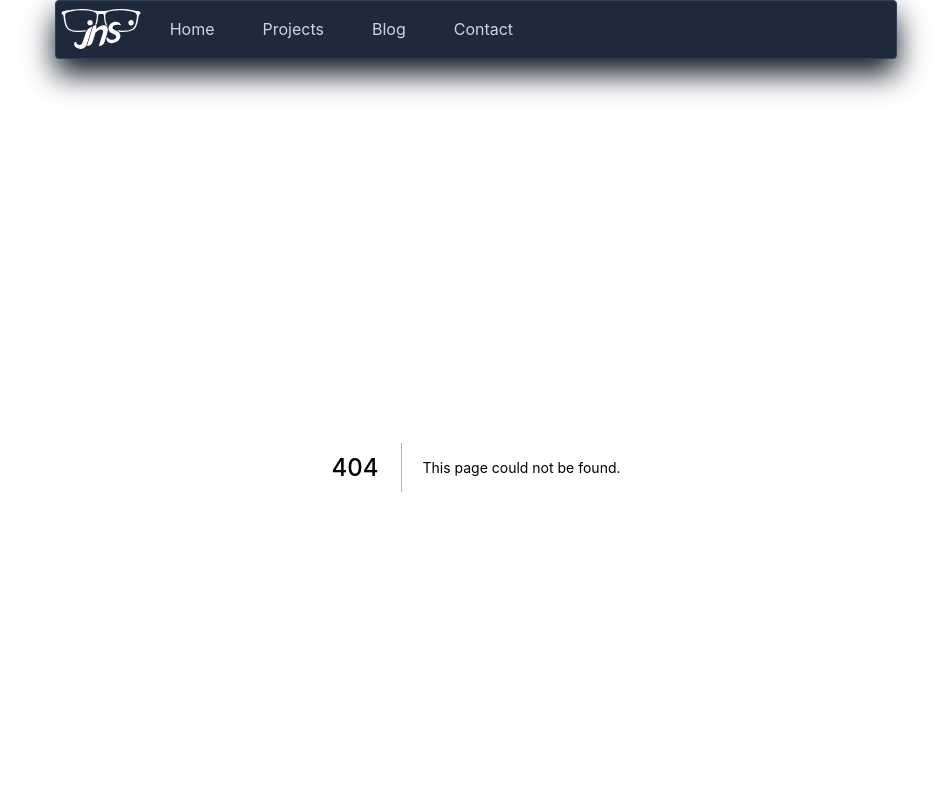
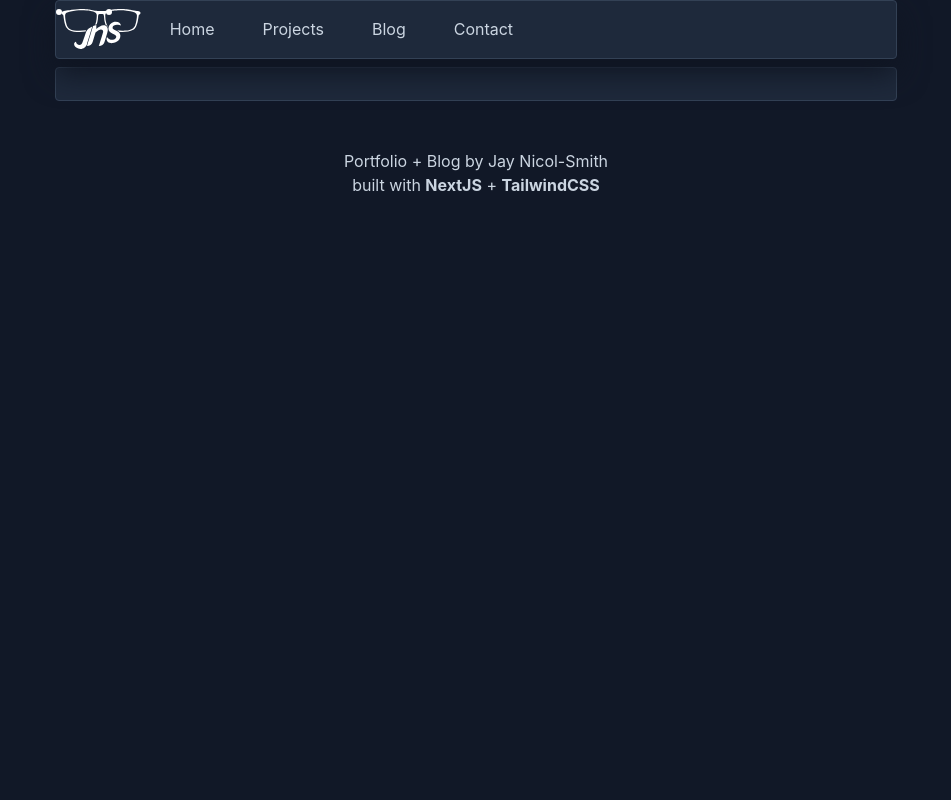
Before and after one commit to Jayziv/summer-project, a Next.js app: page /test in a window 1280 px wide. Before the commit this address had no page. Shown: the top 800 px of the page, without its empty margins (164-1115 px from the left). Built offline with nearby package versions, Linux system fonts and the light colour scheme.

Commit message:
criminal offensive side eye

```diff
--- /dev/null
+++ b/components/EyesInGlasses.js
@@ -0,0 +1,82 @@
+// components/EyesInGlasses.js
+import { useEffect, useRef } from "react";
+import styles from "../styles/EyesInGlasses.module.css";
+
+export default function EyesInGlasses() {
+  const leftFrameRef = useRef(null);
+  const rightFrameRef = useRef(null);
+
+  useEffect(() => {
+    const handleMouseMove = (event) => {
+      moveEye(event.clientX, event.clientY, leftFrameRef.current, 1);
+      moveEye(event.clientX, event.clientY, rightFrameRef.current, 2);
+    };
+
+    // Attach the event listener to the window
+    window.addEventListener("mousemove", handleMouseMove);
+
+    // Clean up the event listener
+    return () => {
+      window.removeEventListener("mousemove", handleMouseMove);
+    };
+  }, []);
+
+  const handleMouseMove = (event) => {
+    moveEye(event.clientX, event.clientY, leftFrameRef.current, 1);
+    moveEye(event.clientX, event.clientY, rightFrameRef.current, 2);
+  };
+
+  const moveEye = (cursorX, cursorY, frameRef, eyeNumber) => {
+    const frame = frameRef;
+    const eye = frame.firstChild;
+
+    const rect = frame.getBoundingClientRect();
+    const eyeMaxMoveX = rect.width / 2 - eye.offsetWidth / 2;
+    const eyeMaxMoveY = rect.height / 2 - eye.offsetHeight / 2;
+
+    // Get the position of the cursor relative to the frame center
+    const frameCenterX = rect.left + rect.width / 2;
+    const frameCenterY = rect.top + rect.height / 2;
+    const offsetX = Math.min(
+      rect.width / 2,
+      Math.max(-rect.width / 2, cursorX - frameCenterX)
+    );
+    const offsetY = Math.min(
+      rect.height / 2,
+      Math.max(-rect.height / 2, cursorY - frameCenterY)
+    );
+
+    // Scale the movement to the size of the frame
+    const moveX = (offsetX / (rect.width / 2)) * eyeMaxMoveX + 20;
+    const moveY = (offsetY / (rect.height / 2)) * eyeMaxMoveY + 10;
+    let moveXRevised;
+    let moveYRevised;
+    if (eyeNumber == 1) {
+      moveXRevised = Math.max(`${moveY < 11 ? 8 : 11}`, Math.min(moveX, 36));
+      moveYRevised = Math.max(1, Math.min(moveY, 18));
+    } else {
+      moveXRevised = Math.max(
+        `${moveY < 11 ? -5 : -5}`,
+        Math.min(moveX - 2, `${moveY < 11 ? 26 : 25}`)
+      );
+      moveYRevised = Math.max(1, Math.min(moveY, `${moveX <= 7 ? 13 : 16}`));
+    }
+
+    // Apply the movement
+    eye.style.transform = `translate(${moveXRevised}px, ${moveYRevised}px)`;
+  };
+
+  return (
+    <div
+      onMouseMove={handleMouseMove}
+      className="flex items-center justify-center"
+    >
+      <div ref={leftFrameRef} className={styles.frame}>
+        <div className={styles.eye}></div>
+      </div>
+      <div ref={rightFrameRef} className={styles.frame}>
+        <div className={styles.eye}></div>
+      </div>
+    </div>
+  );
+}
--- a/components/Header.js
+++ b/components/Header.js
@@ -1,47 +1,53 @@
-import Link from "next/link"
-import Head from "next/head"
-import Image from "next/image"
-import Logo from ".//../images/JNS-Logo.svg"
+import Link from "next/link";
+import Head from "next/head";
+import Image from "next/image";
+import Logo from ".//../images/JNS-Logo.svg";
+import EyesInGlasses from "./EyesInGlasses";
+const navigationPages = [
+  { key: "home", title: "Home", href: "/", alt: "Navigate to the homepage" },
+  {
+    key: "projects",
+    title: "Projects",
+    href: "/projects",
+    alt: "Navigate to the project page",
+  },
+  {
+    key: "blog",
+    title: "Blog",
+    href: "/blog",
+    alt: "Navigate to the blog page",
+  },
+  {
+    key: "contact",
+    title: "Contact",
+    href: "/contact",
+    alt: "Navigate to the contact page",
+  },
+];
 
-const navigationPages = [
-    { key: 'home', title: 'Home', href: '/', alt: 'Navigate to the homepage' },
-    { key: 'projects', title: 'Projects', href: '/projects', alt: 'Navigate to the project page' },
-    { key: 'blog', title: 'Blog', href: '/blog', alt: 'Navigate to the blog page' },
-    { key: 'contact', title: 'Contact', href: '/contact', alt: 'Navigate to the contact page' },
-
-]
-
-function Header (props){
-    return  (
-
-        <header
-        className="container-content mx-auto flex flex-row drop-shadow-bds mb-2 z-50 bg-slate-800 rounded border border-slate-700">
-
+function Header(props) {
+  return (
+    <header className="container-content z-50 mx-auto mb-2 flex flex-row rounded border border-slate-700 bg-slate-800 drop-shadow-bds">
       <div id="logo-container" className="pt-2">
-                <div className="logo-eyes-container">
-                    <div className="logo-eyes">
-                    </div>
-
-                    <div className="logo-eyes">
-                    </div>
+        <div className="logo-eyes-container absolute w-[100px] -ml-[4px] h-[23px]">
+          <EyesInGlasses />
         </div>
         <Image className="" src={Logo} alt="Logo" width={90} height={40} />
       </div>
 
-            {navigationPages.map(page => {
-                const { title, href } = page
+      {navigationPages.map((page) => {
+        const { title, href } = page;
 
-                return <Link
-                href={href}
-                key={title}>
-                    <a
-                    className="px-4 sm:px-6 py-4 text-slate-300 hover:text-slate-100 hover:bg-slate-700 border-b  border-solid border-transparent hover:border-slate-400">
-                    {title}</a>
+        return (
+          <Link href={href} key={title}>
+            <a className="border-b border-solid border-transparent px-4 py-4 text-slate-300 hover:border-slate-400  hover:bg-slate-700 hover:text-slate-100 sm:px-6">
+              {title}
+            </a>
           </Link>
+        );
       })}
-
     </header>
-    )
+  );
 }
 
-export default Header
+export default Header;
--- /dev/null
+++ b/components/eyes.js
@@ -0,0 +1,28 @@
+import styles from "../styles/eyes.module.css";
+
+export default function Eyes() {
+  const handleMouseMove = (event) => {
+    const eye1 = document.getElementById("eye1");
+    const eye2 = document.getElementById("eye2");
+    const bounds = event.currentTarget.getBoundingClientRect();
+
+    const posX = event.clientX - bounds.left;
+    const posY = event.clientY - bounds.top;
+
+    eye1.style.left = `${posX - eye1.offsetWidth / 2}px`;
+    eye1.style.top = `${posY - eye1.offsetHeight / 2}px`;
+    eye2.style.left = `${posX + eye2.offsetWidth / 2}px`;
+    eye2.style.top = `${posY - eye2.offsetHeight / 2}px`;
+  };
+
+  return (
+    <div
+      id="circle-container"
+      onMouseMove={handleMouseMove}
+      className="relative h-screen w-full"
+    >
+      <div id="eye1" className={styles.eye}></div>
+      <div id="eye2" className={styles.eye}></div>
+    </div>
+  );
+}
--- /dev/null
+++ b/pages/test/index.js
@@ -0,0 +1,14 @@
+import EyesInGlasses from "../../components/EyesInGlasses";
+
+// The page for each post
+export default function test({ frontmatter, content }) {
+  return (
+    <main className="container-content mx-auto flex flex-col justify-center self-auto align-middle text-slate-300">
+      <div className="container-card flex justify-around p-4 w-full">
+
+      </div>
+
+      <br />
+    </main>
+  );
+}
--- /dev/null
+++ b/styles/EyesInGlasses.module.css
@@ -0,0 +1,18 @@
+/* styles/EyesInGlasses.module.css */
+.frame {
+  width: 80px; /* Glasses frame width */
+  height: 30px; /* Glasses frame height */
+  margin: 0 4px; /* Space between frames */
+  background-color: transparent; /* Frame color */
+
+  overflow: hidden; /* Prevents the eyes from breaking out of the frame */
+  position: relative;
+}
+
+.eye {
+  width: 6px; /* Eye size */
+  height: 6px;
+  border-radius: 9999px; /* Make it round */
+  background-color: white; /* Eye color */
+  position: absolute;
+}
--- /dev/null
+++ b/styles/eyes.module.css
@@ -0,0 +1,10 @@
+.eye {
+  width: 20px; /* Small circle size */
+  height: 20px;
+  border-radius: 9999px; /* Make it round */
+  background-color: blue; /* Circle color */
+  position: absolute;
+  top: 50%;
+  left: 50%;
+  transform: translate(-50%, -50%);
+}
```
Also changed, not shown: images/JNS-Logo.svg. Lines whose indentation alone changed are shown as unchanged.
